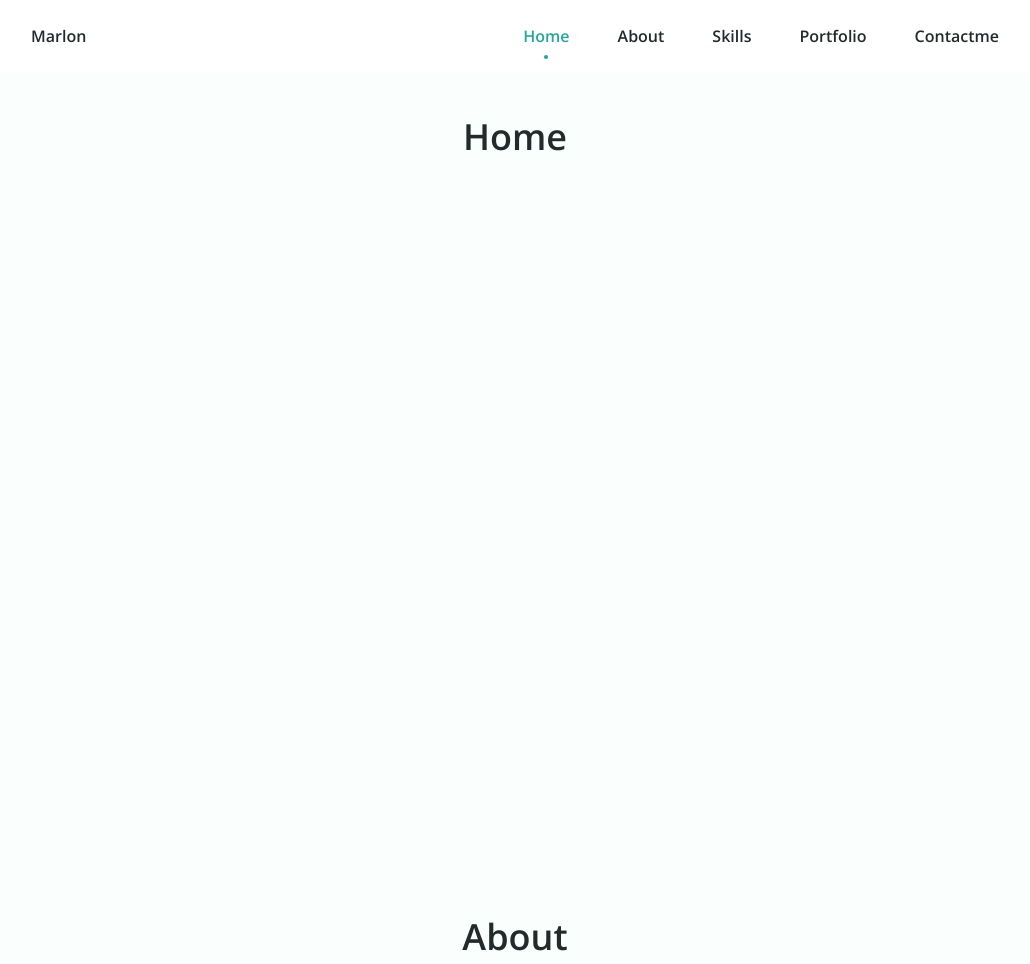
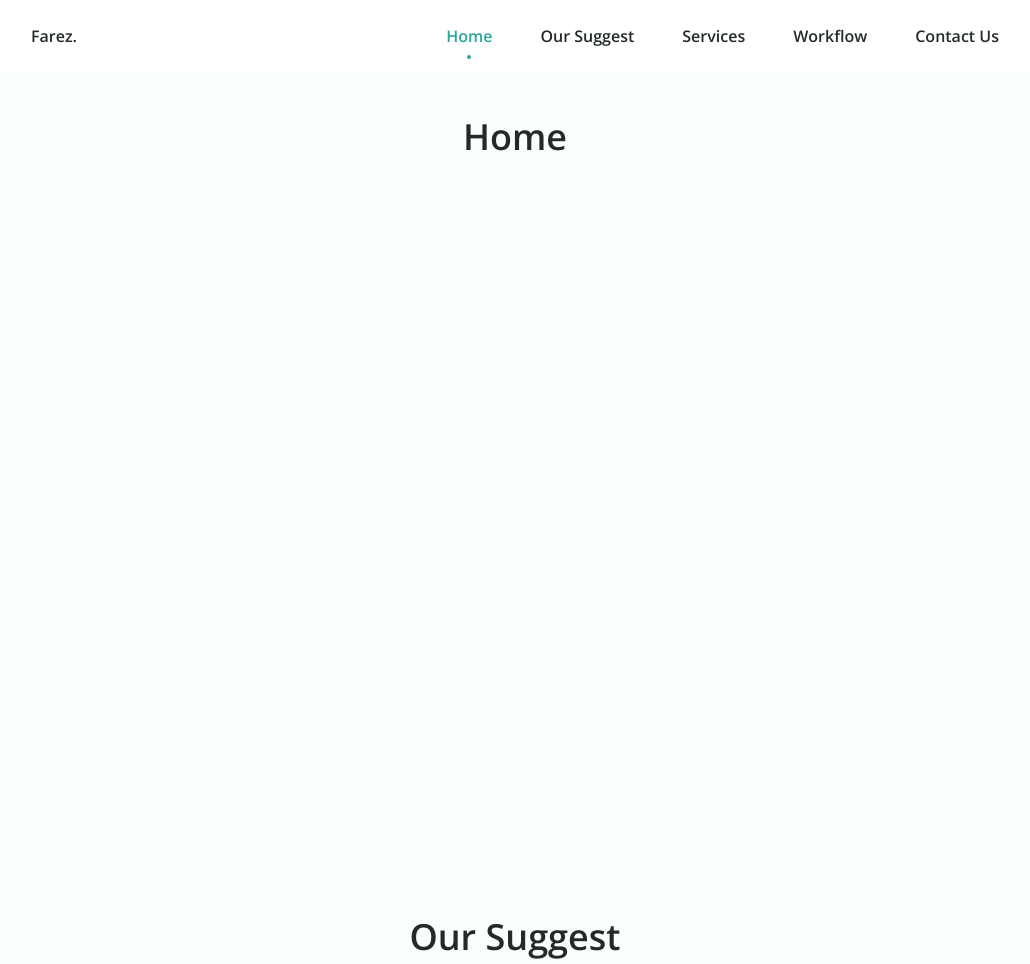
Before and after one commit to MaulanaRhezaArdiansyah/nav-bottom, a plain HTML site: page index.html in a window 1280 px wide. Shown: the top 964 px of the page, without its empty margins (125-1155 px from the left). Drawn offline with nearby package versions, Linux system fonts and the light colour scheme.

Commit message:
edit image dll

```diff
--- a/css/styles.css
+++ b/css/styles.css
@@ -5,7 +5,7 @@
 :root {
   --header-height: 3rem;
 
-  /*========== Colors ==========*/
+  /* ========== Colors ==========*/
   --hue: 174;
   --sat: 63%;
   --first-color: hsl(var(--hue), var(--sat), 40%);
--- a/index.html
+++ b/index.html
@@ -10,13 +10,16 @@
     <!--=============== CSS ===============-->
     <link rel="stylesheet" href="css/styles.css" />
 
+    <!-- WEB ICON -->
+    <link rel="icon" href="img/farez.png" />
+
     <title>Rheza Nav Bottom</title>
   </head>
   <body>
     <!--=============== HEADER ===============-->
     <header class="header" id="header">
       <nav class="nav container">
-        <a href="#" class="nav__logo">Marlon</a>
+        <a href="#" class="nav__logo">Farez.</a>
 
         <div class="nav__menu" id="nav-menu">
           <ul class="nav__list">
@@ -28,36 +31,36 @@
             </li>
 
             <li class="nav__item">
-              <a href="#about" class="nav__link">
+              <a href="#our-suggest" class="nav__link">
                 <i class="bx bx-user nav__icon"></i>
-                <span class="nav__name">About</span>
+                <span class="nav__name">Our Suggest</span>
               </a>
             </li>
 
             <li class="nav__item">
-              <a href="#skills" class="nav__link">
+              <a href="#services" class="nav__link">
                 <i class="bx bx-book-alt nav__icon"></i>
-                <span class="nav__name">Skills</span>
+                <span class="nav__name">Services</span>
               </a>
             </li>
 
             <li class="nav__item">
-              <a href="#portfolio" class="nav__link">
+              <a href="#workflow" class="nav__link">
                 <i class="bx bx-briefcase-alt nav__icon"></i>
-                <span class="nav__name">Portfolio</span>
+                <span class="nav__name">Workflow</span>
               </a>
             </li>
 
             <li class="nav__item">
-              <a href="#contactme" class="nav__link">
+              <a href="#contact-us" class="nav__link">
                 <i class="bx bx-message-square-detail nav__icon"></i>
-                <span class="nav__name">Contactme</span>
+                <span class="nav__name">Contact Us</span>
               </a>
             </li>
           </ul>
         </div>
 
-        <img src="img/perfil.png" alt="" class="nav__img" />
+        <img src="img/farez.png" alt="" class="nav__img" />
       </nav>
     </header>
 
@@ -68,23 +71,23 @@
       </section>
 
       <!--=============== ABOUT ===============-->
-      <section class="container section section__height" id="about">
-        <h2 class="section__title">About</h2>
+      <section class="container section section__height" id="our-suggest">
+        <h2 class="section__title">Our Suggest</h2>
       </section>
 
       <!--=============== SKILLS ===============-->
-      <section class="container section section__height" id="skills">
-        <h2 class="section__title">Skills</h2>
+      <section class="container section section__height" id="services">
+        <h2 class="section__title">Services</h2>
       </section>
 
       <!--=============== PORTFOLIO ===============-->
-      <section class="container section section__height" id="portfolio">
-        <h2 class="section__title">Portfolio</h2>
+      <section class="container section section__height" id="workflow">
+        <h2 class="section__title">Workflow</h2>
       </section>
 
       <!--=============== CONTACTME ===============-->
-      <section class="container section section__height" id="contactme">
-        <h2 class="section__title">Contactme</h2>
+      <section class="container section section__height" id="contact-us">
+        <h2 class="section__title">Contact Us</h2>
       </section>
     </main>
 
```
Also changed, not shown: img/farez.png (added).
